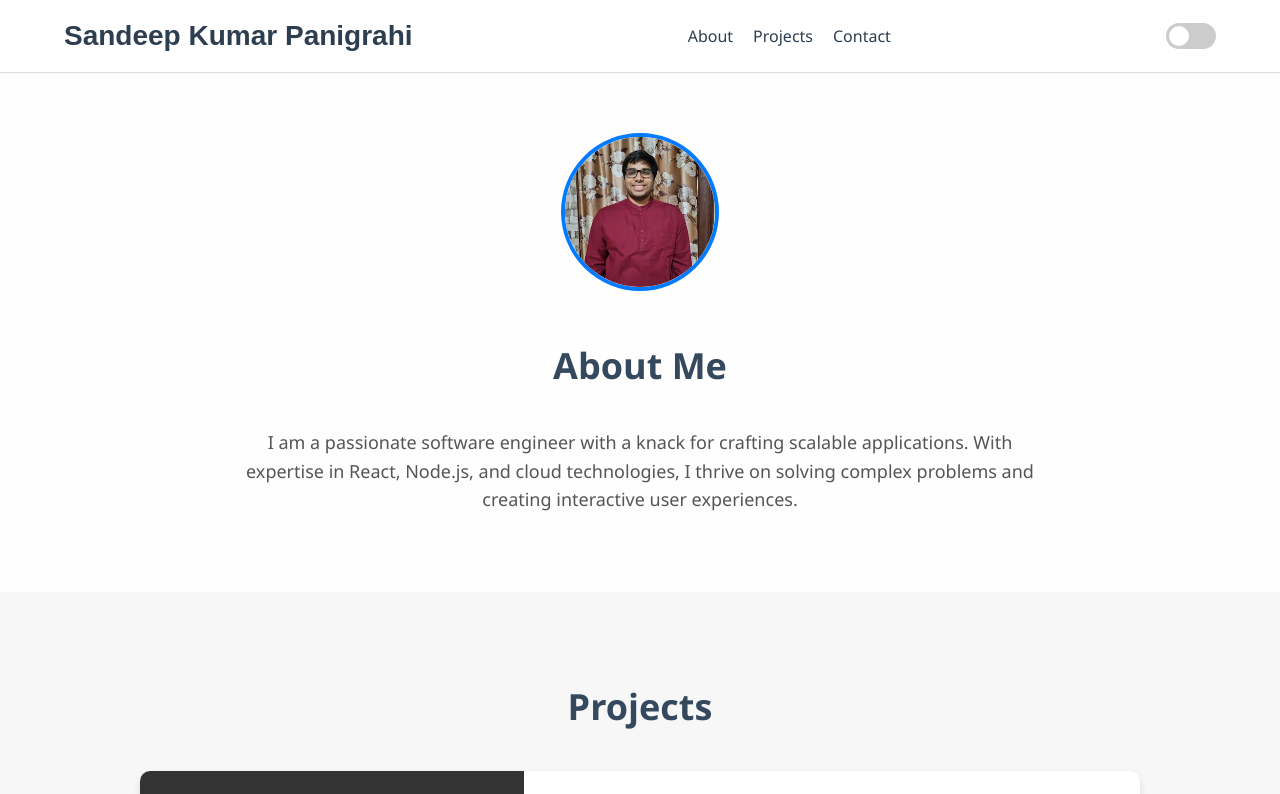
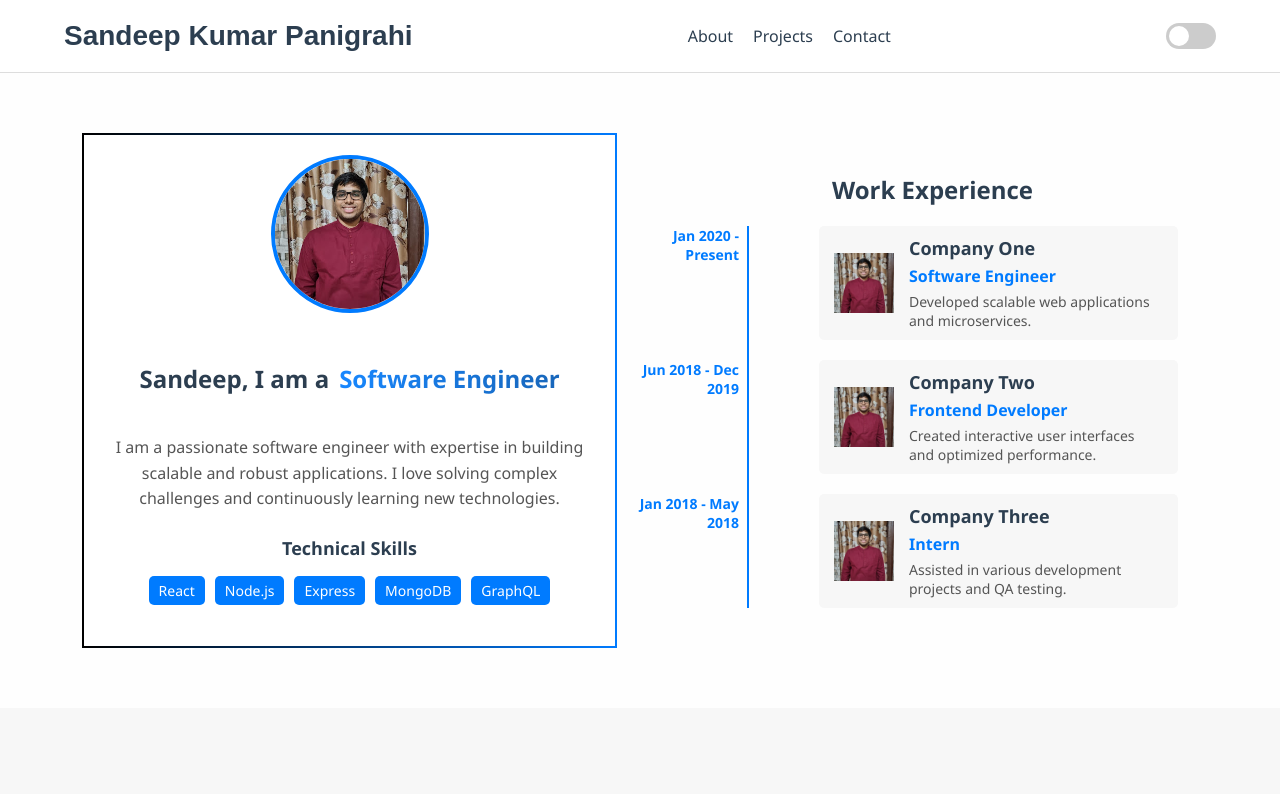
Before and after one commit to sandeepdot1/sandeepdot1.github.io, a React (Vite) app: page / in a window 1280 px wide. Shown: the top 794 px of the page. Built offline with nearby package versions, Linux system fonts and the light colour scheme; grey boxes are pictures that could not be loaded.

Commit message:
updated about section

```diff
--- a/src/components/About.css
+++ b/src/components/About.css
@@ -1,48 +1,264 @@
+/* Overall About Section */
 .about-section {
-    padding: 60px 0;
+  padding: 60px 20px;
   background-color: #fefefe;
   transition: background-color 0.3s;
-    text-align: center;
 }
 
 body.dark .about-section {
   background-color: #2c2c2c;
 }
 
-  .about-container {
+/* Main container: side-by-side layout with increased gap */
+.about-main-container {
   width: 90%;
-    max-width: 800px;
+  max-width: 1200px;
   margin: 0 auto;
   display: flex;
-    flex-direction: column;
-    align-items: center;
+  gap: 50px; /* Increased gap between profile and timeline */
+}
+
+/* Profile Container (Left Column) */
+.profile-container {
+  flex: 1;
+  background-color: #fff;
+  padding: 20px;
+  border: 2px solid;
+  border-image: linear-gradient(to right, #000, #007bff) 1;
+  border-radius: 10px;
+  text-align: center; /* Center content horizontally */
+}
+
+body.dark .profile-container {
+  background-color: #444;
+  border-image: linear-gradient(to right, #fff, #66b2ff) 1;
 }
 
 .profile-picture {
   width: 150px;
   height: 150px;
-    border-radius: 50%;
+  border-radius: 50%; /* Circular image */
   object-fit: cover;
-    margin-bottom: 20px;
+  margin: 0 auto 20px; /* Center image and add margin at bottom */
   border: 4px solid #007bff;
 }
 
-  .about-section h2 {
-    font-size: 36px;
-    margin-bottom: 20px;
-    color: #34495e;
+body.dark .profile-picture {
+  border: 4px solid #66b2ff;
 }
 
-  body.dark .about-section h2 {
-    color: #fff; /* Brighter heading in dark mode */
+/* Name and Designation in the same line */
+.name-designation {
+  display: flex;
+  align-items: center;
+  justify-content: center;
+  gap: 10px;
+  flex-wrap: wrap; /* Ensures responsiveness on smaller screens */
 }
 
-  .about-section p {
-    font-size: 18px;
+/* Name Styling */
+.name {
+  font-size: 24px; /* Matching size with designation */
+  margin: 0;
+  font-weight: bold;
+  color: #2c3e50;
+}
+
+body.dark .name {
+  color: #fff;
+}
+
+/* Subtle color fade effect for designation */
+.designation {
+  font-size: 24px; /* Same as name */
+  font-weight: bold;
+  color: #007bff;
+  background: linear-gradient(to right, #007bff, #0056b3);
+  -webkit-background-clip: text;
+  -webkit-text-fill-color: transparent;
+  opacity: 0.9; /* Slight fade effect */
+}
+
+body.dark .designation {
+  color: #66b2ff;
+  background: linear-gradient(to right, #66b2ff, #3388ff);
+  -webkit-background-clip: text;
+  -webkit-text-fill-color: transparent;
+  opacity: 0.9;
+}
+
+.description {
+  font-size: 16px;
   line-height: 1.6;
+  margin-bottom: 20px;
   color: #555;
 }
 
-  body.dark .about-section p {
-    color: #ddd; /* Brighter paragraph text in dark mode */
+body.dark .description {
+  color: #ddd;
 }
+
+.tech-skills h4 {
+  margin-bottom: 10px;
+  font-size: 18px;
+  color: #2c3e50;
+}
+
+body.dark .tech-skills h4 {
+  color: #fff;
+}
+
+.skills-list {
+  list-style: none;
+  padding: 0;
+  display: flex;
+  flex-wrap: wrap;
+  gap: 10px;
+  justify-content: center; /* Center skills within container */
+}
+
+.skill {
+  background-color: #007bff;
+  color: #fff;
+  padding: 5px 10px;
+  border-radius: 5px;
+  font-size: 14px;
+}
+
+body.dark .skill {
+  background-color: #66b2ff;
+}
+
+/* Timeline Container (Right Column) */
+.timeline-container {
+  flex: 1;
+  padding: 20px;
+}
+
+.timeline-title {
+  font-size: 24px;
+  margin-bottom: 20px;
+  color: #2c3e50;
+  text-align: center;
+}
+
+body.dark .timeline-title {
+  color: #fff;
+}
+
+/* Timeline Styling */
+.timeline {
+  position: relative;
+  margin-left: 60px; /* Shift timeline to give space for timeline time */
+  padding-left: 20px;
+  border-left: 2px solid #007bff;
+}
+
+body.dark .timeline {
+  border-left: 2px solid #66b2ff;
+}
+
+.timeline-item {
+  position: relative;
+  margin-bottom: 20px; /* Reduced space between timeline items */
+  padding-left: 50px; /* Provide space for timeline time */
+}
+
+.timeline-time {
+  position: absolute;
+  left: -130px; /* Adjust to avoid overlapping content */
+  top: 0;
+  font-size: 14px;
+  color: #007bff;
+  font-weight: bold;
+  width: 100px;
+  text-align: right;
+}
+
+body.dark .timeline-time {
+  color: #66b2ff;
+}
+
+.timeline-content {
+  background-color: #f7f7f7;
+  padding: 10px 15px;
+  border-radius: 5px;
+}
+
+body.dark .timeline-content {
+  background-color: #555;
+}
+
+/* Company Info within Timeline */
+.company-info {
+  display: flex;
+  align-items: center;
+}
+
+.company-image {
+  width: 60px;
+  height: 60px;
+  margin-right: 15px;
+  flex-shrink: 0;
+}
+
+.company-image img {
+  width: 100%;
+  height: 100%;
+  object-fit: cover;
+  /* Square image: no border radius, no border */
+  border-radius: 0;
+}
+
+.company-details {
+  text-align: left;
+}
+
+.company {
+  font-size: 18px;
+  margin: 0;
+  color: #2c3e50;
+}
+
+body.dark .company {
+  color: #fff;
+}
+
+.role {
+  font-size: 16px;
+  margin: 5px 0;
+  color: #007bff;
+}
+
+body.dark .role {
+  color: #66b2ff;
+}
+
+.info {
+  font-size: 14px;
+  margin: 0;
+  color: #555;
+}
+
+body.dark .info {
+  color: #ddd;
+}
+
+/* Responsive: Stack columns on smaller screens */
+@media screen and (max-width: 768px) {
+  .about-main-container {
+    flex-direction: column;
+  }
+  .timeline {
+    margin-left: 30px;
+    padding-left: 10px;
+  }
+  .timeline-time {
+    left: -90px;
+    width: 80px;
+  }
+  .name-designation {
+    flex-direction: column; /* Stack name and designation for smaller screens */
+    text-align: center;
+  }
+}
--- a/src/components/About.jsx
+++ b/src/components/About.jsx
@@ -1,18 +1,87 @@
 import React from 'react';
 import './About.css';
-import profilePic from '../assets/profile.jpg'; // Place your image in src/assets/profile.jpg
+import profilePic from '../assets/profile.jpg';
+// import company1 from '../assets/company1.jpg';
+// import company2 from '../assets/company2.jpg';
+// import company3 from '../assets/company3.jpg';
+
+const experienceData = [
+  {
+    id: 1,
+    company: 'Company One',
+    role: 'Software Engineer',
+    info: 'Developed scalable web applications and microservices.',
+    period: 'Jan 2020 - Present',
+    companyImage: profilePic,
+  },
+  {
+    id: 2,
+    company: 'Company Two',
+    role: 'Frontend Developer',
+    info: 'Created interactive user interfaces and optimized performance.',
+    period: 'Jun 2018 - Dec 2019',
+    companyImage: profilePic,
+  },
+  {
+    id: 3,
+    company: 'Company Three',
+    role: 'Intern',
+    info: 'Assisted in various development projects and QA testing.',
+    period: 'Jan 2018 - May 2018',
+    companyImage: profilePic,
+  },
+];
+
+const technicalSkills = ['React', 'Node.js', 'Express', 'MongoDB', 'GraphQL'];
 
 const About = () => {
   return (
     <section id="about" className="about-section">
-      <div className="container about-container">
-        <img src={profilePic} alt="Profile" className="profile-picture" />
-        <h2>About Me</h2>
-        <p>
-          I am a passionate software engineer with a knack for crafting scalable applications.
-          With expertise in React, Node.js, and cloud technologies, I thrive on solving complex
-          problems and creating interactive user experiences.
-        </p>
+      <div className="about-main-container">
+        {/* Profile Info Container */}
+        <div className="profile-container">
+          <img src={profilePic} alt="Profile" className="profile-picture" />
+          <div className="name-designation">
+            <h1 className="name">Sandeep, I am a</h1>
+            <h3 className="designation">Software Engineer</h3>
+          </div>
+          <p className="description">
+            I am a passionate software engineer with expertise in building scalable and robust applications.
+            I love solving complex challenges and continuously learning new technologies.
+          </p>
+          <div className="tech-skills">
+            <h4>Technical Skills</h4>
+            <ul className="skills-list">
+              {technicalSkills.map((skill, index) => (
+                <li key={index} className="skill">{skill}</li>
+              ))}
+            </ul>
+          </div>
+        </div>
+
+        {/* Timeline Container */}
+        <div className="timeline-container">
+          <h2 className="timeline-title">Work Experience</h2>
+          <div className="timeline">
+            {experienceData.map(exp => (
+              <div key={exp.id} className="timeline-item">
+                <div className="timeline-time">{exp.period}</div>
+                <div className="timeline-content">
+                  <div className="company-info">
+                    <div className="company-image">
+                      <img src={exp.companyImage} alt={exp.company} />
+                    </div>
+                    <div className="company-details">
+                      <h3 className="company">{exp.company}</h3>
+                      <h4 className="role">{exp.role}</h4>
+                      <p className="info">{exp.info}</p>
+                    </div>
+                  </div>
+                </div>
+              </div>
+            ))}
+          </div>
+        </div>
       </div>
     </section>
   );
```
Lines whose indentation alone changed are shown as unchanged.
